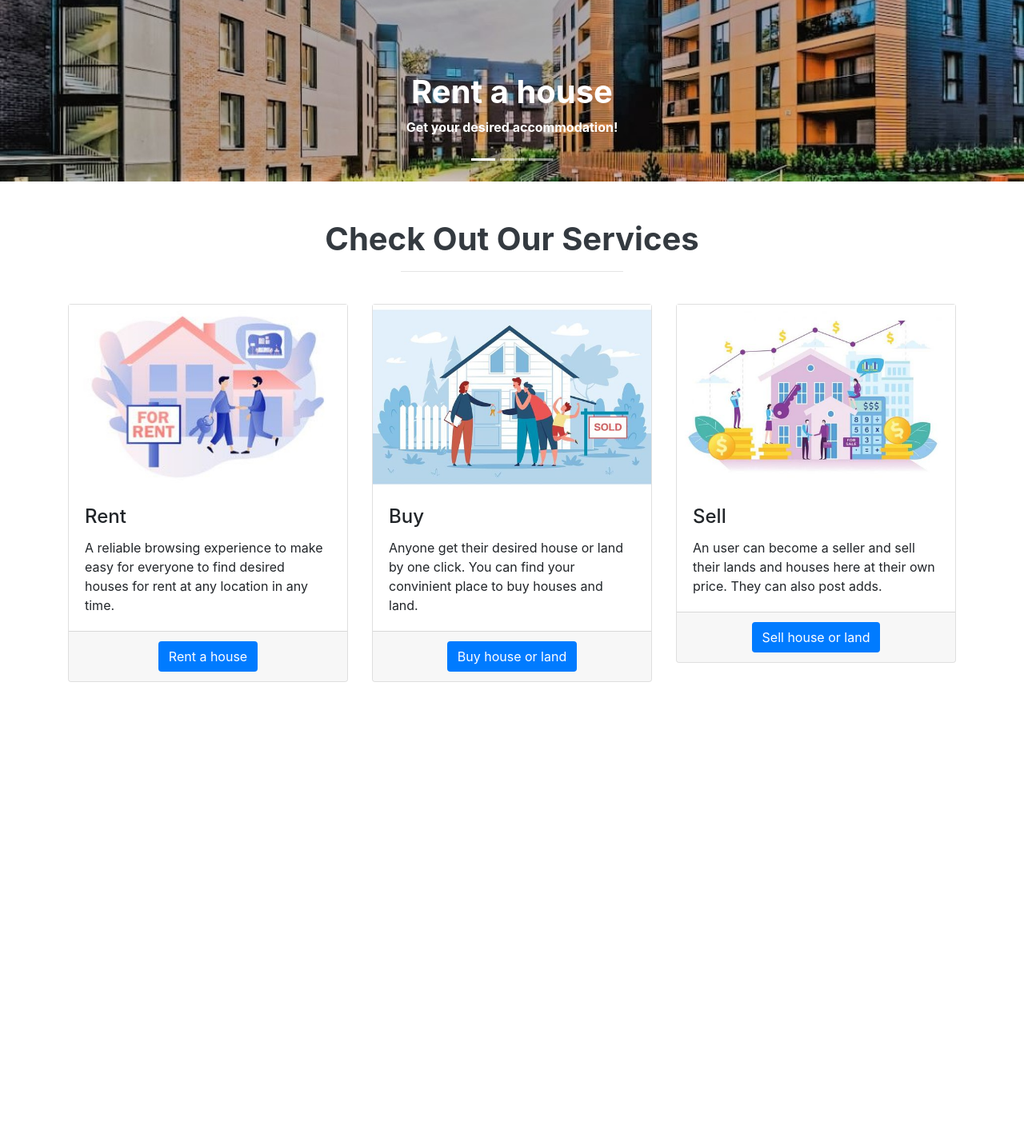
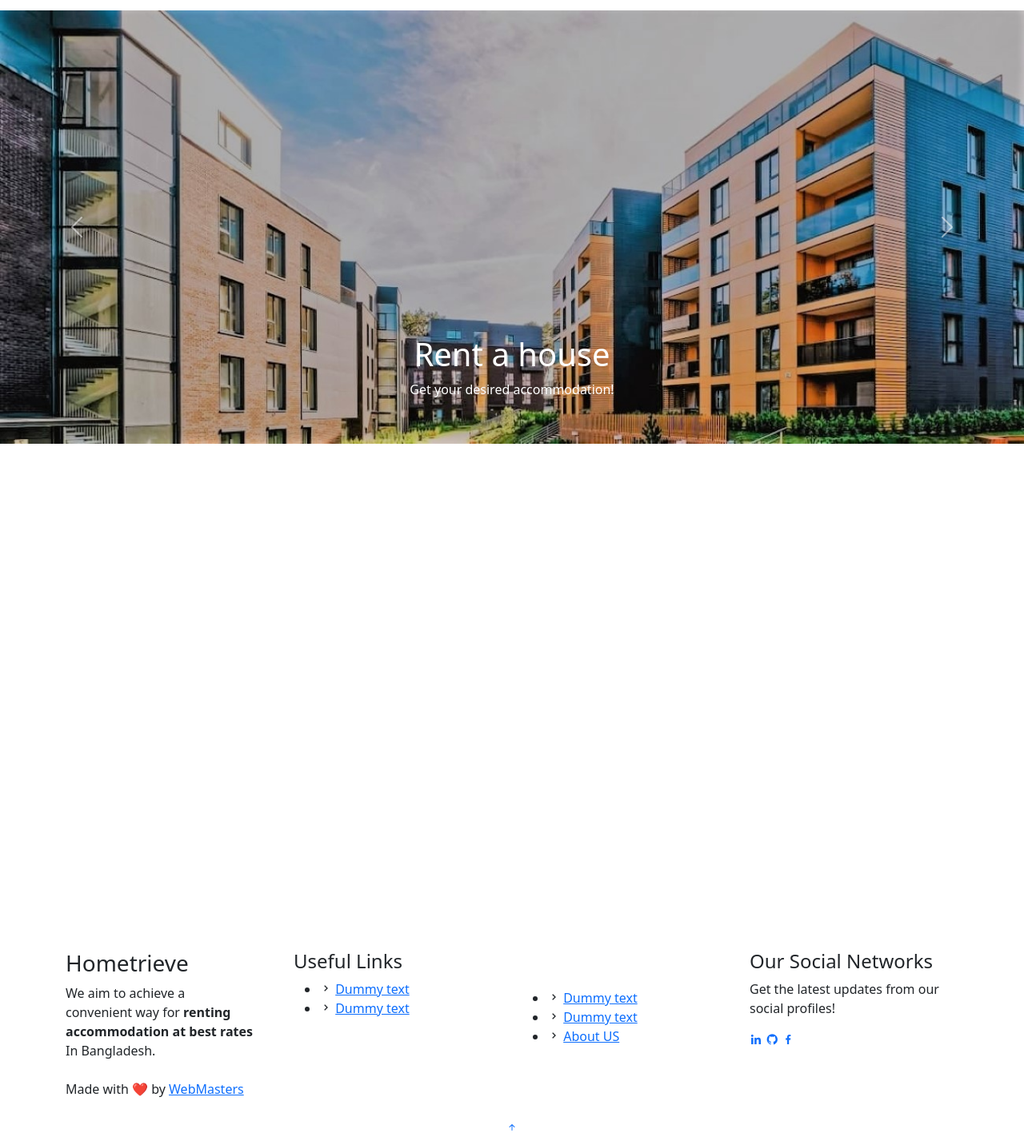
Before and after one commit to KaziRamisaRifa/Hometrieve, a PHP site: page / in a window 1280 px wide. Shown: the part 315-1737 px from the top of the page at 80% size. Before the commit the page ends 1168 px from the top, so only its background shows below. Run offline with PHP 8.4, Linux system fonts and the light colour scheme; some libraries are stand-ins or nearby versions.

Commit message:
index page modified

```diff
--- a/index.php
+++ b/index.php
@@ -1,46 +1,105 @@
+<?php
+session_start();
+if (isset($_SESSION["username"])) {
+  $username = $_SESSION["username"];
+}
+?>
+
 <!DOCTYPE html>
-<html lang="en" dir="ltr">
+<html lang="en">
+
 <head>
   <meta charset="utf-8">
-    <meta name="viewport" content="width=device-width, initial-scale=1">
-    <link rel="stylesheet" href="https://maxcdn.bootstrapcdn.com/bootstrap/4.5.2/css/bootstrap.min.css">
-    <script src="https://ajax.googleapis.com/ajax/libs/jquery/3.5.1/jquery.min.js"></script>
-    <script src="https://cdnjs.cloudflare.com/ajax/libs/popper.js/1.16.0/umd/popper.min.js"></script>
-    <script src="https://apis.google.com/js/platform.js" async defer></script>
-    <link rel="stylesheet" href="https://cdnjs.cloudflare.com/ajax/libs/font-awesome/4.7.0/css/font-awesome.min.css">
-    <link rel="stylesheet" href="css/index.css">
+  <meta content="width=device-width, initial-scale=1.0" name="viewport">
 
   <title>Hometrieve</title>
+  <meta content="Hometrieve  is a web-based platform that will provide a way for the user to search a house for rent and both house buyer and seller can deal under this system In Bangladesh." name="description">
+  <meta content="NSU, ACM, Student, Chapter, SC" name="keywords">
+
+  <!-- Favicons -->
+  <link href="assets/img/acm-logo.png" rel="icon">
+
+  <!-- Google Fonts -->
+  <link href="https://fonts.googleapis.com/css?family=Open+Sans:300,300i,400,400i,600,600i,700,700i|Roboto:300,300i,400,400i,500,500i,600,600i,700,700i|Poppins:300,300i,400,400i,500,500i,600,600i,700,700i" rel="stylesheet">
+
+  <!-- CSS CDN Files -->
+  <link rel="stylesheet" href="https://cdnjs.cloudflare.com/ajax/libs/font-awesome/5.15.3/css/all.min.css" />
+  <link href="https://unpkg.com/aos@2.3.1/dist/aos.css" rel="stylesheet">
+  <link href="https://cdn.jsdelivr.net/npm/bootstrap@5.0.0-beta3/dist/css/bootstrap.min.css" rel="stylesheet">
+  <link rel="stylesheet" href="https://cdn.jsdelivr.net/npm/bootstrap-icons@1.4.1/font/bootstrap-icons.css">
+  <link href='https://unpkg.com/boxicons@2.0.7/css/boxicons.min.css' rel='stylesheet'>
+  <link rel="stylesheet" href="https://cdn.jsdelivr.net/npm/glightbox/dist/css/glightbox.min.css" />
+  <link rel="stylesheet" href="https://unpkg.com/swiper/swiper-bundle.min.css" />
+
+  <!-- Main CSS File -->
+  <link href="./css/style.css" rel="stylesheet">
 </head>
+
 <body>
 
-  <!--Section - Carousel-->
+  <!-- ======= Header ======= -->
+  <header id="header" class="d-flex align-items-center">
+    <div class="container d-flex align-items-center justify-content-between">
+      <a href="index.php" class="logo"><img src="assets/image/logo1c.jpeg" alt="Hometrieve"></a>
+
+      <nav id="navbar" class="navbar">
+        <ul>
+          <li class="dropdown"><a class="nav-link scrollto active" href="#team"><span>Home</span> <i class="bi bi-chevron-down"></i></a>
+            <ul>
+              <li><a href="">Rent Home</a></li>
+              <li><a href="">Buy Houses</a></li>
+            </ul>
+          </li>
+          <li class="dropdown"><a href="#team"><span>Lands</span> <i class="bi bi-chevron-down"></i></a>
+            <ul>
+              <li><a href="">Buy Land</a></li>
+            </ul>
+          </li>
+          <li><a class="nav-link scrollto" href="addproperty.php">Add Property</a></li>
+          <li><a class="nav-link scrollto" href="#">Contact</a></li>
+          <li><a class="nav-link scrollto" href="#">Register</a></li>
+
+          <?php
+          $logged_in = FALSE;
+
+          if (!isset($username)) echo '<li><a class="nav-link scrollto" href="login.php">Login</a></li>';
+          else echo '<li><a href="logout.php">' . $username . '</a></li>';
+          ?>
+
+        </ul>
+        <i class="bi bi-list mobile-nav-toggle"></i>
+      </nav><!-- .navbar -->
+
+    </div>
+  </header><!-- End Header -->
+
+  <!-- ======= Carousel Section ======= -->
   <div id="demo" class="carousel slide" data-ride="carousel">
     <ul class="carousel-indicators">
-        <li data-target="#demo" data-slide-to="0" class="active"></li>
-        <li data-target="#demo" data-slide-to="1"></li>
-        <li data-target="#demo" data-slide-to="2"></li>
+      <li data-target="" data-slide-to="0" class="active"></li>
+      <li data-target="" data-slide-to="1"></li>
+      <li data-target="" data-slide-to="2"></li>
     </ul>
-      <div class="carousel-inner">
+    <div class="carousel-inner align-items-center">
       <div class="carousel-item active">
-          <img src="image/index_c_1.jpg" alt="Los Angeles" width="1100" height="500">
+        <img src="assets/image/index_c_1.jpg" alt="Los Angeles" width="100%" height="auto">
         <div class="carousel-caption">
           <h1 class="text-white display-6 font-weight-bold">Rent a house</h1>
           <p class="text-white font-weight-bold">Get your desired accommodation!</p>
         </div>
       </div>
       <div class="carousel-item">
-          <img src="image/" alt="Chicago" width="1100" height="500">
+        <img src="assets/image/index_c_1.jpg" alt="Chicago" width="100%" height="auto">
         <div class="carousel-caption">
           <h1 class="text-white display-6 font-weight-bold">P</h1>
           <p class="text-white font-weight-bold">A</p>
         </div>
       </div>
       <div class="carousel-item">
-          <img src="image/" alt="New York" width="1100" height="500">
+        <img src="assets/image/index_c_1.jpg" alt="New York" width="100%" height="auto">
         <div class="carousel-caption">
           <h1 class="text-white display-6 font-weight-bold">g</h1>
-            <p class="text-white font-weight-bold">\</p>
+          <p class="text-white font-weight-bold"></p>
         </div>
       </div>
     </div>
@@ -51,10 +110,11 @@
       <span class="carousel-control-next-icon"></span>
     </a>
   </div>
+  <!-- ======= End Carousel Section ======= -->
 
-<!--Section - Features Option(Rent, Buy, Sell)-->
+  <!-- ======= Rent, Buy, Sell Section ======= -->
   <section>
-      <div class="blog">
+    <div class="blog" data-aos="fade-up" data-aos-delay=100>
       <div class="container">
         <h1 class="text-center font-weight-bold text-dark text-capitalize pt-5">Check Out Our Services</h1>
         <hr class="w-25 pt-4">
@@ -63,7 +123,7 @@
           <div class="col-md-4 col-lg-4 col-sm-12">
             <div class="card">
               <div class="card-img">
-                  <img src="image/rent.jpg" class="img-fluid">
+                <img src="assets/image/rent.jpg" class="img-fluid">
               </div>
               <div class="card-body">
                 <h4 class="card-title">Rent</h4>
@@ -82,7 +142,7 @@
           <div class="col-md-4 col-lg-4 col-sm-12">
             <div class="card">
               <div class="card-img">
-                  <img src="image/buy.jpg" class="img-fluid">
+                <img src="assets/image/buy.jpg" class="img-fluid">
               </div>
               <div class="card-body">
                 <h4 class="card-title">Buy</h4>
@@ -101,7 +161,7 @@
           <div class="col-md-4 col-lg-4 col-sm-12">
             <div class="card">
               <div class="card-img">
-                  <img src="image/sell.jpg" class="img-fluid">
+                <img src="assets/image/sell.jpg" class="img-fluid">
               </div>
               <div class="card-body">
                 <h4 class="card-title">Sell</h4>
@@ -121,10 +181,97 @@
     </div>
 
   </section>
+  <!-- ======= End Rent, Buy, Sell Section Section ======= -->
 
 
+  <!-- ======= Footer ======= -->
+  <footer id="footer">
+    <div class="footer-top">
+      <div class="container">
+        <div class="row">
 
+          <div class="col-lg-3 col-md-6 footer-contact">
+            <h3>Home<span>trieve</span></h3>
+            <p>
+              We aim to achieve a <br> convenient way for<strong>
+                renting accommodation at best rates <br></strong>
+              In Bangladesh.
+            </p>
+          </div>
 
+          <div class="col-lg-3 col-md-6 footer-links">
+            <h4>Useful Links</h4>
+            <ul>
+              <li><i class="bx bx-chevron-right"></i> <a href="https://www.acm.org/education/" target="_blank">Dummy text</a></li>
+              <li><i class="bx bx-chevron-right"></i> <a href="https://www.acm.org/publications/digital-library/" target="_blank">Dummy text</a></li>
+            </ul>
+          </div>
+
+          <div class="col-lg-3 col-md-6 footer-links">
+            <br>
+            <br>
+            <ul>
+              <li><i class="bx bx-chevron-right"></i> <a href="http://www.northsouth.edu/" target="_blank">Dummy text</a></li>
+              <li><i class="bx bx-chevron-right"></i> <a href="http://ece.northsouth.edu/" target="_blank">Dummy text</a></li>
+              <li><i class="bx bx-chevron-right"></i> <a href="about.html" target="_blank">About US</a></li>
+            </ul>
+          </div>
+
+          <div class="col-lg-3 col-md-6 footer-links">
+            <h4>Our Social Networks</h4>
+            <p>Get the latest updates from our<br>social profiles!</p>
+            <div class="social-links mt-3">
+              <a href="" target="_blank" class="linkedin"><i class="bx bxl-linkedin"></i></a>
+              <a href="" target="_blank" class="github"><i class="bx bxl-github"></i></a>
+              <a href="" target="_blank" class="facebook"><i class="bx bxl-facebook"></i></a>
+            </div>
+          </div>
+        </div>
+      </div>
+    </div>
+
+    <div class="container py-2">
+      <div class="credits">
+        <p>Made with ❤️ by <a href="webmasters.php" target="_blank">WebMasters</a></p>
+      </div>
+    </div>
+  </footer><!-- End Footer -->
+
+  <!-- <div id="preloader"></div> -->
+  <a href="#" class="back-to-top d-flex align-items-center justify-content-center"><i class="bi bi-arrow-up-short"></i></a>
+
+  <!-- <div class="popup-ol"></div> -->
+
+  <!-- JS CDN Files -->
+  <script src="https://unpkg.com/aos@2.3.1/dist/aos.js"></script>
+  <script src="https://cdnjs.cloudflare.com/ajax/libs/popper.js/1.16.0/umd/popper.min.js"></script>
+  <script src="https://cdn.jsdelivr.net/npm/bootstrap@5.0.0-beta3/dist/js/bootstrap.bundle.min.js"></script>
+  <script src="https://cdn.jsdelivr.net/gh/mcstudios/glightbox/dist/js/glightbox.min.js"></script>
+  <script src="assets/vendor/isotope-layout/isotope.pkgd.min.js"></script>
+  <script src='https://cdnjs.cloudflare.com/ajax/libs/jquery/2.1.3/jquery.min.js'></script>
+  <script src="https://unpkg.com/swiper/swiper-bundle.min.js"></script>
+
+  <!-- Template Main JS File -->
+  <script src="assets/js/main.js"></script>
+
+  <!-- <script>
+    /**
+     * Popup Overlay
+     */
+    $(window).load(function() {
+      const overlay = $('<div class="popup-ol"></div>');
+      overlay.appendTo(document.body);
+      overlay.show();
+      // $('.hack-hero').appendTo(overlay);
+      $('.hack-hero').show();
+      $('.x').click(function() {
+        overlay.remove()
+        $('.hack-hero').remove();
+
+      })
+    })
+  </script> -->
 
 </body>
+
 </html>
```
Lines whose indentation alone changed are shown as unchanged.
